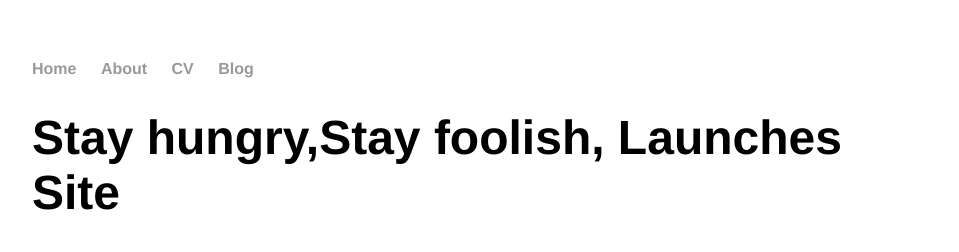
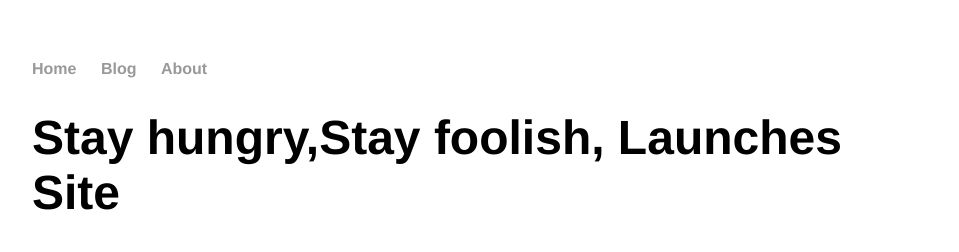
Before and after one commit to foolish-boy/foolish-boy.github.io, a Jekyll site: the page built from _posts/2016-11-23-My-First_Blog.md, in a window 1280 px wide. Shown: the top 252 px of the page, without its empty margins (160-1119 px from the left). Built offline with Jekyll 4.4.1, drawn with Linux system fonts in a browser that asks for light colours.

Commit message:
add about

```diff
--- /dev/null
+++ b/_layouts/about/index.html
@@ -0,0 +1,5 @@
+---
+layout: default
+title: About Me
+---
+	<h1>{{ page.title }}</h1>
--- a/_layouts/default.html
+++ b/_layouts/default.html
@@ -9,9 +9,9 @@
 			<nav>
 	    		<ul>
 	        		<li><a href="/">Home</a></li>
+	        		<li><a href="/blog">Blog</a></li>
 		        	<li><a href="/about">About</a></li>
-	        		<li><a href="/cv">CV</a></li>
-	        		<li><a href="/blog">Blog</a></li>
+	        		<!--<li><a href="/cv">CV</a></li>-->
 	    		</ul>
 			</nav>
 			<div class="container">
```
